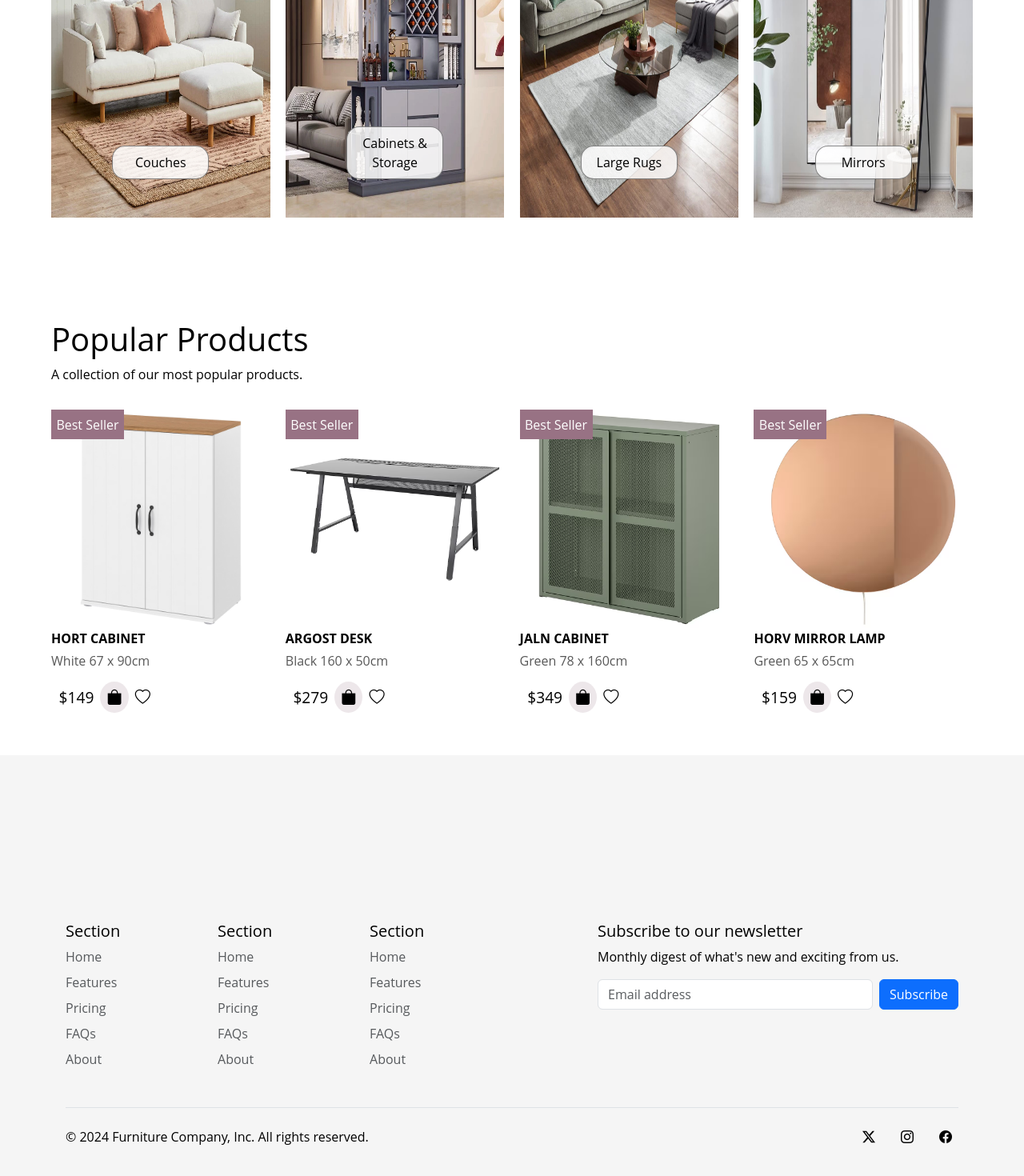
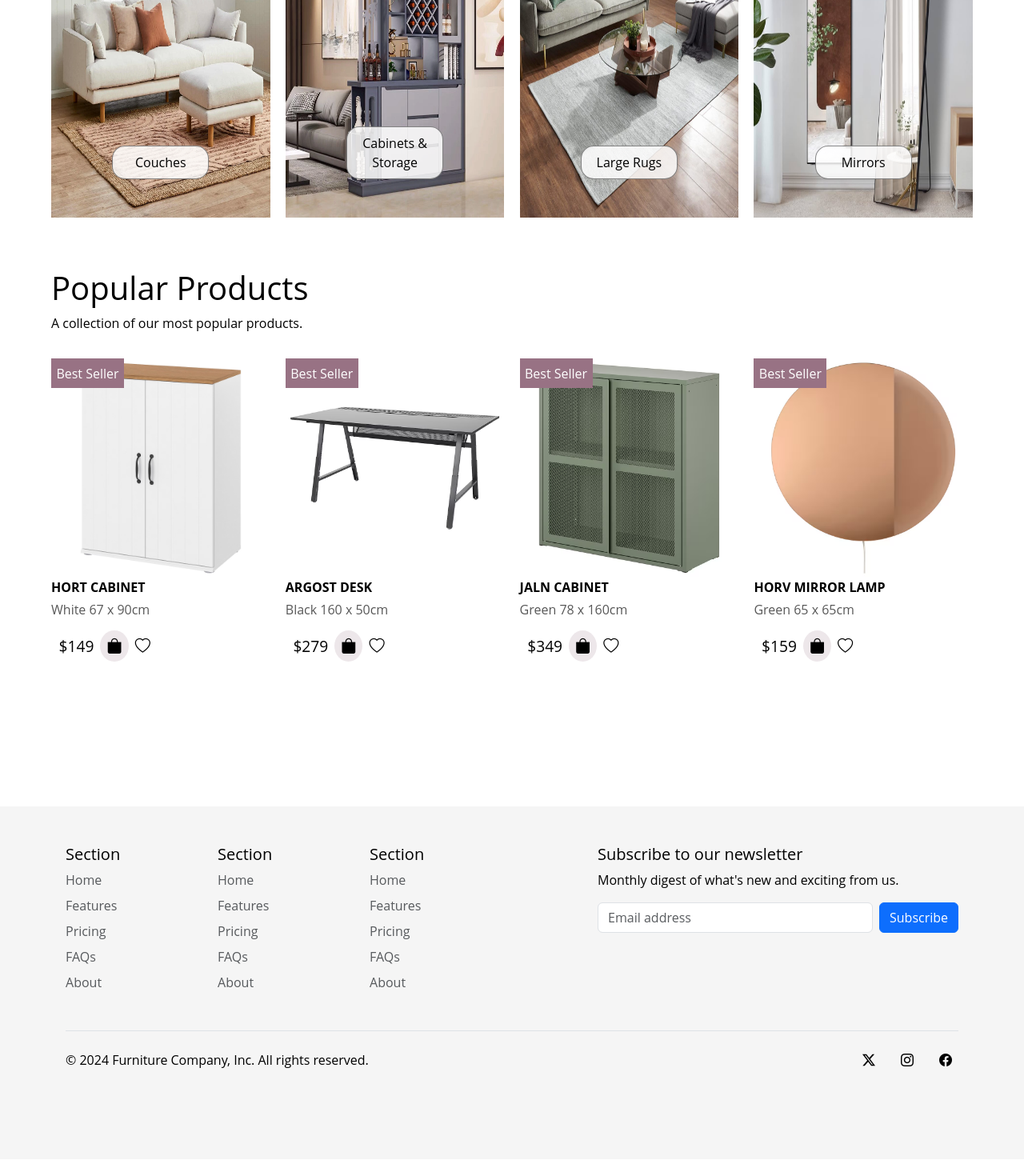
Before and after one commit to Psegiannakis/e-commerce-furniture-site, a React (Vite) app: page / in a window 1280 px wide. Shown: the part 1916-3386 px from the top of the page at 80% size. After the commit the page ends 3365 px from the top, so only its background shows below. Built offline with nearby package versions, Linux system fonts and the light colour scheme.

Commit message:
final commit

```diff
--- a/styles/footer.css
+++ b/styles/footer.css
@@ -8,7 +8,7 @@
 }
 
 .footer {
-  padding-top: 10rem;
+  margin-top: 10rem;
   background-color: rgba(245, 245, 245);
   width: 100%;
 }
--- a/styles/hero4.css
+++ b/styles/hero4.css
@@ -7,8 +7,7 @@
 }
 
 .hero-4 {
-  margin: 2rem 4rem;
-  margin-top: 8rem;
+  margin: 4rem 4rem;
 }
 
 .hero-4-title {
```
